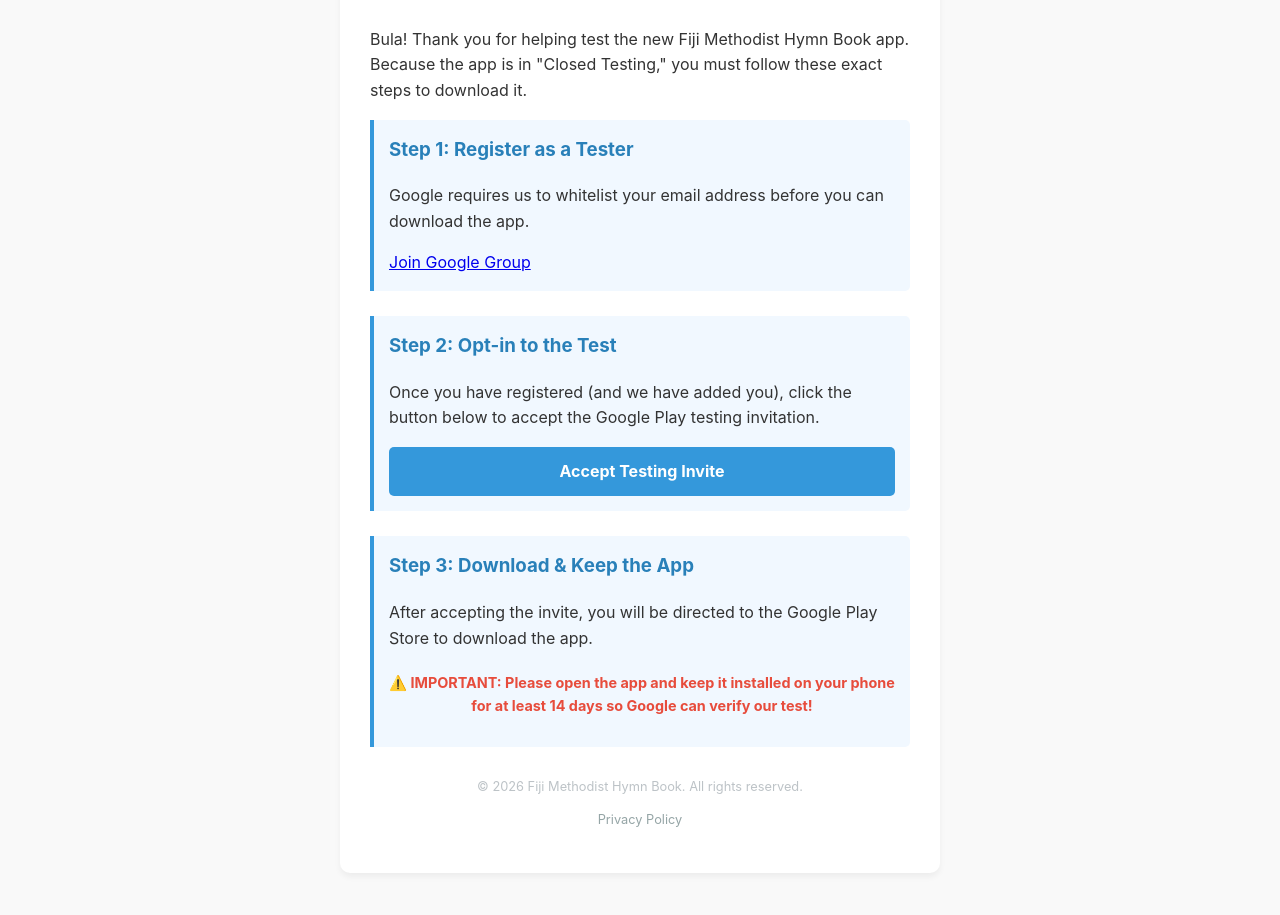
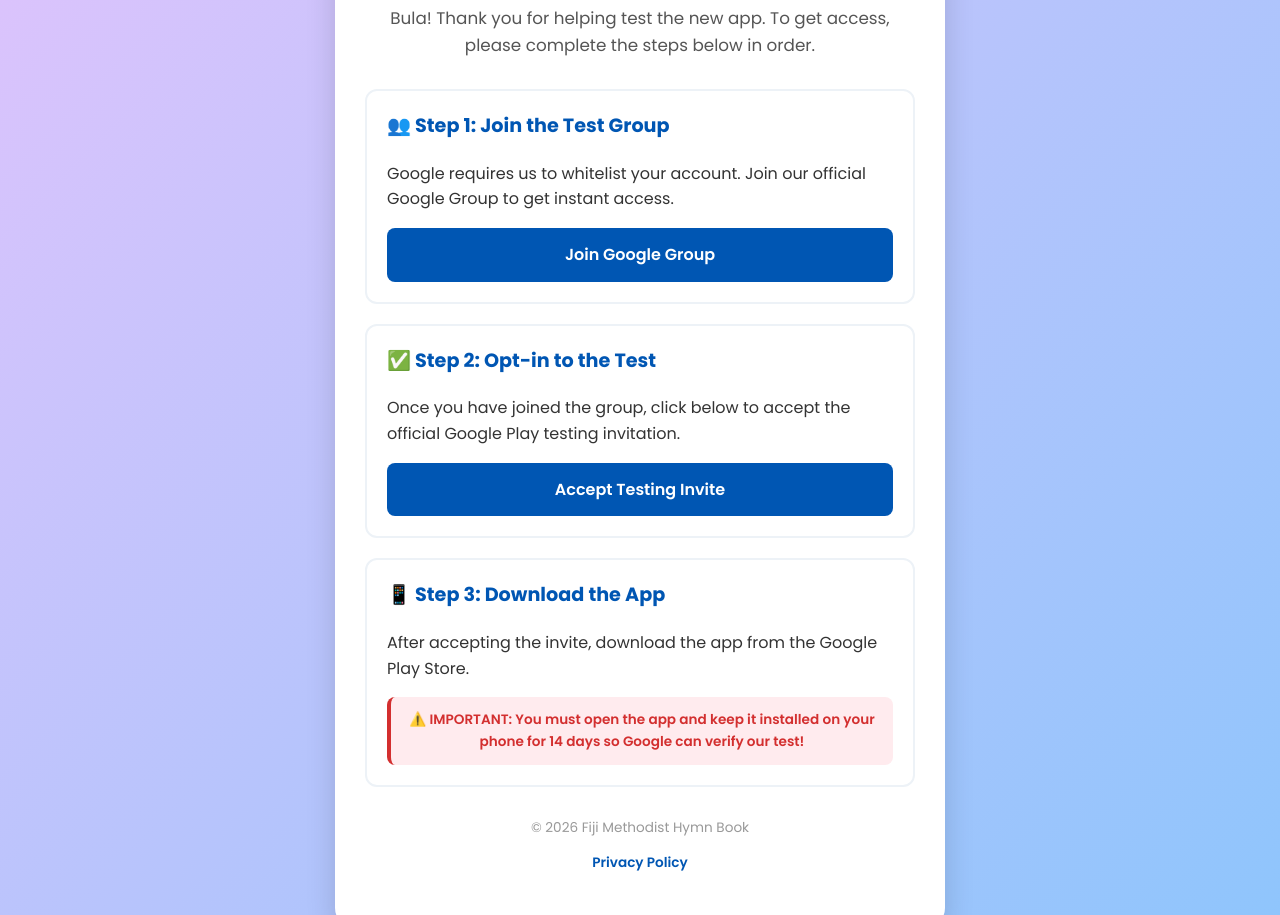
Before and after one commit to Tom7796/hymnbook-testing, a plain HTML site: page index.html in a window 1280 px wide. Shown: the part 159-1074 px from the top of the page. Before the commit the page ends 1052 px from the top, so only its background shows below. Drawn offline with Linux system fonts and the light colour scheme.

Commit message:
Update index.html

```diff
--- a/index.html
+++ b/index.html
@@ -4,110 +4,156 @@
     <meta charset="UTF-8">
     <meta name="viewport" content="width=device-width, initial-scale=1.0">
     <title>Fiji Methodist Hymn Book - App Testing</title>
+    <!-- Import a professional font -->
+    <link href="https://fonts.googleapis.com/css2?family=Poppins:wght@400;600;700&display=swap" rel="stylesheet">
     <style>
+        :root {
+            --primary: #0056b3; /* Professional deep blue */
+            --bg-gradient: linear-gradient(135deg, #e0c3fc 0%, #8ec5fc 100%); /* Modern soft gradient */
+        }
         body {
-            font-family: -apple-system, BlinkMacSystemFont, "Segoe UI", Roboto, Helvetica, Arial, sans-serif;
+            font-family: 'Poppins', sans-serif;
             line-height: 1.6;
             color: #333;
-            max-width: 600px;
-            margin: 0 auto;
+            margin: 0;
             padding: 20px;
-            background-color: #f9f9f9;
+            background: var(--bg-gradient);
+            min-height: 100vh;
+            display: flex;
+            align-items: center;
+            justify-content: center;
         }
         .container {
             background-color: #ffffff;
-            padding: 30px;
-            border-radius: 10px;
-            box-shadow: 0 4px 6px rgba(0,0,0,0.05);
+            padding: 40px 30px;
+            border-radius: 20px;
+            box-shadow: 0 10px 30px rgba(0,0,0,0.15);
+            max-width: 550px;
+            width: 100%;
+            text-align: center;
+        }
+        /* App Icon Styling */
+        .app-icon {
+            width: 110px;
+            height: 110px;
+            border-radius: 22.5%; /* Classic app icon rounded corners */
+            box-shadow: 0 6px 15px rgba(0,0,0,0.1);
+            margin-bottom: 20px;
         }
         h1 {
-            color: #2c3e50;
-            text-align: center;
+            color: #1a1a1a;
+            margin-top: 0;
             margin-bottom: 5px;
+            font-size: 1.8em;
         }
         .subtitle {
-            text-align: center;
-            color: #7f8c8d;
+            color: #666;
             margin-bottom: 30px;
-            font-size: 1.1em;
+            font-weight: 600;
+            text-transform: uppercase;
+            letter-spacing: 1px;
+            font-size: 0.9em;
+        }
+        .intro {
+            margin-bottom: 30px;
+            color: #555;
+            font-size: 1.05em;
         }
         .step {
-            margin-bottom: 25px;
-            padding: 15px;
-            border-left: 4px solid #3498db;
-            background-color: #f1f8ff;
-            border-radius: 0 5px 5px 0;
+            background: #fff;
+            border: 2px solid #edf2f7;
+            border-radius: 12px;
+            padding: 20px;
+            margin-bottom: 20px;
+            text-align: left;
+            transition: transform 0.2s, box-shadow 0.2s;
+        }
+        .step:hover {
+            transform: translateY(-3px);
+            box-shadow: 0 8px 20px rgba(0,0,0,0.08);
+            border-color: #cbd5e0;
         }
         .step h3 {
             margin-top: 0;
-            color: #2980b9;
+            color: var(--primary);
+            display: flex;
+            align-items: center;
+            font-size: 1.2em;
         }
         .btn {
             display: block;
             width: 100%;
             text-align: center;
-            background-color: #3498db;
+            background-color: var(--primary);
             color: white;
-            padding: 12px 0;
+            padding: 14px 0;
             text-decoration: none;
-            border-radius: 5px;
-            font-weight: bold;
-            margin-top: 10px;
+            border-radius: 8px;
+            font-weight: 600;
+            margin-top: 15px;
             box-sizing: border-box;
+            transition: background-color 0.2s, transform 0.1s;
         }
         .btn:hover {
-            background-color: #2980b9;
+            background-color: #004494;
+        }
+        .btn:active {
+            transform: scale(0.98);
         }
         .note {
-            font-size: 0.9em;
-            color: #e74c3c;
-            font-weight: bold;
+            font-size: 0.85em;
+            color: #d32f2f;
+            background: #ffebee;
+            padding: 12px;
+            border-radius: 8px;
+            font-weight: 600;
             text-align: center;
-            margin-top: 20px;
+            margin-top: 15px;
+            border-left: 4px solid #d32f2f;
         }
         .footer {
-            text-align: center;
             margin-top: 30px;
-            font-size: 0.8em;
-            color: #bdc3c7;
+            font-size: 0.85em;
+            color: #999;
         }
         .footer a {
-            color: #95a5a6;
+            color: var(--primary);
             text-decoration: none;
+            font-weight: 600;
         }
     </style>
 </head>
 <body>
 
 <div class="container">
+    <!-- This looks for an image named icon.png in your GitHub repository -->
+    <img src="icon.png" alt="App Icon" class="app-icon" onerror="this.style.display='none'">
+
     <h1>Fiji Methodist Hymn Book</h1>
     <div class="subtitle">Early Access Beta Testing</div>
 
-    <p>Bula! Thank you for helping test the new Fiji Methodist Hymn Book app. Because the app is in "Closed Testing," you must follow these exact steps to download it.</p>
+    <p class="intro">Bula! Thank you for helping test the new app. To get access, please complete the steps below in order.</p>
 
     <div class="step">
-        <h3>Step 1: Register as a Tester</h3>
-        <p>Google requires us to whitelist your email address before you can download the app.</p>
-        <!-- Use either a Google Form link to collect emails, or a Google Group link if you set one up in Play Console -->
-        <a href="https://groups.google.com/g/app-tk">Join Google Group</a>
+        <h3>👥 Step 1: Join the Test Group</h3>
+        <p>Google requires us to whitelist your account. Join our official Google Group to get instant access.</p>
+        <a href="https://groups.google.com/g/app-tk" class="btn" target="_blank">Join Google Group</a>
     </div>
 
     <div class="step">
-        <h3>Step 2: Opt-in to the Test</h3>
-        <p>Once you have registered (and we have added you), click the button below to accept the Google Play testing invitation.</p>
-        <!-- This is the "Join on Web" or "Join on Android" link found in your Play Console Closed Testing track -->
+        <h3>✅ Step 2: Opt-in to the Test</h3>
+        <p>Once you have joined the group, click below to accept the official Google Play testing invitation.</p>
         <a href="https://play.google.com/apps/testing/fijianhymnbook.myapp" class="btn" target="_blank">Accept Testing Invite</a>
     </div>
 
     <div class="step">
-        <h3>Step 3: Download & Keep the App</h3>
-        <p>After accepting the invite, you will be directed to the Google Play Store to download the app.</p>
-        <p class="note">⚠️ IMPORTANT: Please open the app and keep it installed on your phone for at least 14 days so Google can verify our test!</p>
+        <h3>📱 Step 3: Download the App</h3>
+        <p>After accepting the invite, download the app from the Google Play Store.</p>
+        <div class="note">⚠️ IMPORTANT: You must open the app and keep it installed on your phone for 14 days so Google can verify our test!</div>
     </div>
 
     <div class="footer">
-        <p>© 2026 Fiji Methodist Hymn Book. All rights reserved.</p>
-        <!-- You can also host your Privacy Policy on GitHub and link it here later -->
+        <p>© 2026 Fiji Methodist Hymn Book</p>
         <p><a href="privacy.html">Privacy Policy</a></p>
     </div>
 </div>
```
